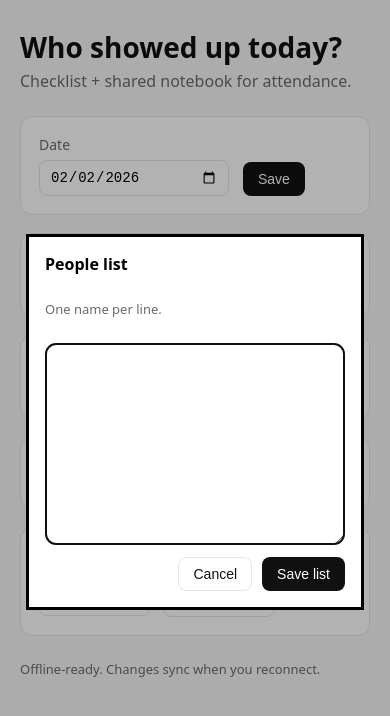
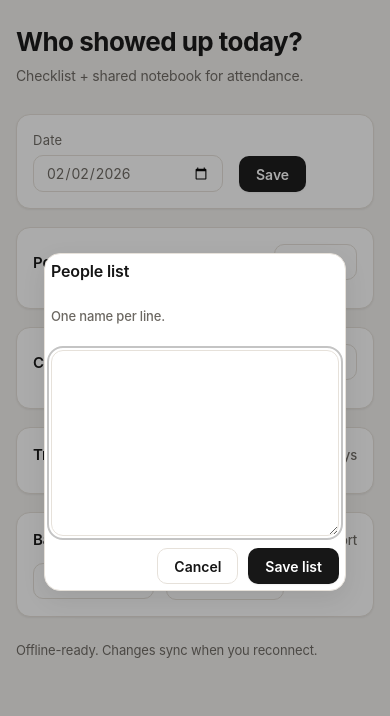
Before and after one commit to extrodash/SPS-Attendance, a website with bundled scripts: page index.html in a window 390 px wide. Both pictures are taken after a click on the button "Edit list". Built offline with nearby package versions, Linux system fonts and the light colour scheme; no server answers.

Commit message:
Redesign UI for minimalist appeal

```diff
--- /dev/null
+++ b/package.json
@@ -0,0 +1,5 @@
+{
+  "dependencies": {
+    "firebase": "^12.8.0"
+  }
+}
--- a/styles.css
+++ b/styles.css
@@ -1,97 +1,151 @@
 :root {
   color-scheme: light;
-  --bg: #f7f7f7;
+  --bg: #f3f1ee;
   --card: #ffffff;
-  --text: #111111;
-  --muted: #6b6b6b;
-  --line: #e6e6e6;
-  --accent: #111111;
+  --text: #151515;
+  --muted: #6c6862;
+  --line: #e6e1da;
+  --accent: #171717;
+  --accent-soft: #f5f3ef;
+  --chip: #f3f1ee;
+  --chip-border: #e2ddd6;
+  --focus: rgba(23, 23, 23, 0.25);
   --good: #1b7f3b;
   --bad: #b42318;
   --warn: #b07600;
+  --radius: 14px;
+  --shadow: 0 1px 2px rgba(17, 17, 17, 0.06);
+  --shadow-strong: 0 8px 24px rgba(17, 17, 17, 0.08);
+  --page-width: 920px;
 }
 
 * {
   box-sizing: border-box;
 }
 
+button,
+input,
+textarea {
+  font-family: inherit;
+  color: inherit;
+}
+
 body {
   margin: 0;
-  padding: 28px 20px 60px;
-  font-family: system-ui, -apple-system, Segoe UI, Roboto, sans-serif;
+  padding: 36px 24px 72px;
+  font-family: "Inter", "SF Pro Text", system-ui, -apple-system, Segoe UI, Roboto, sans-serif;
   background: var(--bg);
   color: var(--text);
+  line-height: 1.4;
+  letter-spacing: -0.01em;
 }
 
 .header {
-  max-width: 980px;
-  margin: 0 auto 24px;
+  max-width: var(--page-width);
+  margin: 0 auto 28px;
+  display: grid;
+  gap: 6px;
 }
 
 .title {
-  font-size: 28px;
+  font-size: 30px;
   font-weight: 650;
-  margin-bottom: 4px;
+  letter-spacing: -0.02em;
 }
 
 .subtitle {
   color: var(--muted);
+  font-size: 14px;
 }
 
 .card {
-  max-width: 980px;
+  max-width: var(--page-width);
   margin: 0 auto 18px;
-  padding: 18px;
-  border-radius: 12px;
+  padding: 20px;
+  border-radius: var(--radius);
   background: var(--card);
   border: 1px solid var(--line);
+  box-shadow: var(--shadow);
 }
 
 .toolbar {
   display: flex;
   align-items: flex-end;
-  gap: 14px;
+  gap: 16px;
   flex-wrap: wrap;
 }
 
 .field {
   display: grid;
   gap: 6px;
-  font-size: 14px;
+  font-size: 13px;
   color: var(--muted);
+  letter-spacing: 0.02em;
 }
 
 .field input {
-  padding: 8px 10px;
-  border-radius: 8px;
+  padding: 8px 12px;
+  border-radius: 10px;
   border: 1px solid var(--line);
   min-width: 190px;
   font-size: 14px;
+  background: var(--card);
+  transition: border-color 160ms ease, box-shadow 160ms ease;
 }
 
 .primary,
 .ghost {
-  border-radius: 8px;
-  padding: 8px 14px;
+  border-radius: 10px;
+  padding: 8px 16px;
   font-size: 14px;
+  font-weight: 600;
   cursor: pointer;
   border: 1px solid transparent;
   background: transparent;
+  min-height: 36px;
+  transition: transform 120ms ease, box-shadow 160ms ease, border-color 160ms ease,
+    background 160ms ease;
 }
 
 .primary {
   background: var(--accent);
   color: white;
+  box-shadow: var(--shadow);
 }
 
 .ghost {
   border-color: var(--line);
   color: var(--text);
+  background: var(--card);
 }
 
 .status-text {
   color: var(--muted);
   font-size: 13px;
+}
+
+.primary:hover {
+  box-shadow: var(--shadow-strong);
+  transform: translateY(-1px);
+}
+
+.ghost:hover {
+  background: var(--accent-soft);
+  border-color: var(--chip-border);
+}
+
+.primary:active,
+.ghost:active {
+  transform: translateY(0);
+}
+
+.primary:focus-visible,
+.ghost:focus-visible,
+input:focus-visible,
+textarea:focus-visible,
+button:focus-visible {
+  outline: 2px solid var(--focus);
+  outline-offset: 2px;
 }
 
 .section-title {
@@ -101,6 +155,7 @@ body {
   gap: 10px;
   font-weight: 600;
   margin-bottom: 12px;
+  font-size: 15px;
 }
 
 .hint {
@@ -111,17 +166,19 @@ body {
 
 .people-list {
   display: grid;
-  gap: 10px;
+  gap: 12px;
 }
 
 .person-row {
   display: grid;
-  grid-template-columns: 180px auto 1fr auto;
+  grid-template-columns: minmax(180px, 1fr) auto 1fr auto;
   gap: 12px;
   align-items: center;
-  padding: 10px 12px;
-  border-radius: 10px;
+  padding: 12px 14px;
+  border-radius: 12px;
   border: 1px solid var(--line);
+  background: var(--card);
+  box-shadow: var(--shadow);
 }
 
 .person-name {
@@ -132,18 +189,31 @@ body {
 .sub-group {
   display: flex;
   gap: 6px;
+  background: var(--chip);
+  border: 1px solid var(--chip-border);
+  padding: 4px;
+  border-radius: 10px;
 }
 
 .status-btn,
 .sub-btn,
 .clear-btn {
-  min-width: 36px;
+  min-width: 34px;
   padding: 6px 10px;
   border-radius: 8px;
   border: 1px solid var(--line);
   background: white;
   cursor: pointer;
   font-size: 14px;
+  transition: border-color 160ms ease, background 160ms ease, color 160ms ease,
+    transform 120ms ease;
+}
+
+.status-btn:not(.active):hover,
+.sub-btn:not(.active):hover,
+.clear-btn:hover {
+  background: var(--accent-soft);
+  border-color: var(--chip-border);
 }
 
 .status-btn.active.here,
@@ -167,9 +237,11 @@ body {
 .note-input {
   width: 100%;
   border: 1px solid var(--line);
-  border-radius: 8px;
-  padding: 8px 10px;
+  border-radius: 10px;
+  padding: 8px 12px;
   font-size: 13px;
+  background: var(--card);
+  transition: border-color 160ms ease, box-shadow 160ms ease;
 }
 
 .calendar-controls {
@@ -191,12 +263,14 @@ body {
 .calendar-cell {
   height: 70px;
   border: 1px solid var(--line);
-  border-radius: 8px;
+  border-radius: 10px;
   padding: 6px;
   font-size: 12px;
   display: flex;
   flex-direction: column;
   justify-content: space-between;
+  background: var(--card);
+  box-shadow: var(--shadow);
 }
 
 .calendar-cell .day-num {
@@ -210,24 +284,28 @@ body {
 
 .calendar-cell.busy {
   background: rgba(27, 127, 59, 0.1);
+  border-color: rgba(27, 127, 59, 0.25);
 }
 
 .calendar-cell.slow {
   background: rgba(180, 35, 24, 0.1);
+  border-color: rgba(180, 35, 24, 0.25);
 }
 
 .trends-list {
   display: grid;
-  gap: 10px;
+  gap: 12px;
 }
 
 .trend-row {
   display: flex;
   justify-content: space-between;
   gap: 12px;
-  padding: 10px 12px;
-  border-radius: 10px;
+  padding: 12px 14px;
+  border-radius: 12px;
   border: 1px solid var(--line);
+  background: var(--card);
+  box-shadow: var(--shadow);
 }
 
 .trend-row .name {
@@ -243,10 +321,18 @@ body {
 
 .file-label {
   border: 1px solid var(--line);
-  padding: 8px 14px;
-  border-radius: 8px;
+  padding: 8px 16px;
+  border-radius: 10px;
   cursor: pointer;
   font-size: 14px;
+  background: var(--card);
+  font-weight: 600;
+  transition: background 160ms ease, border-color 160ms ease;
+}
+
+.file-label:hover {
+  background: var(--accent-soft);
+  border-color: var(--chip-border);
 }
 
 .file-label input {
@@ -255,16 +341,27 @@ body {
 
 .notice {
   border-left: 4px solid var(--warn);
+  background: #fff7e6;
 }
 
 .people-dialog::backdrop {
-  background: rgba(0, 0, 0, 0.3);
+  background: rgba(17, 17, 17, 0.35);
+}
+
+.people-dialog {
+  border: 1px solid var(--line);
+  border-radius: 16px;
+  padding: 0;
+  box-shadow: var(--shadow-strong);
+  background: var(--card);
+  color: var(--text);
 }
 
 .dialog-body {
   display: grid;
   gap: 12px;
   min-width: 300px;
+  padding: 6px;
 }
 
 .dialog-title {
@@ -274,9 +371,10 @@ body {
 
 .dialog-body textarea {
   border: 1px solid var(--line);
-  border-radius: 10px;
-  padding: 10px;
+  border-radius: 12px;
+  padding: 12px;
   font-family: inherit;
+  background: var(--card);
 }
 
 .dialog-actions {
@@ -286,7 +384,7 @@ body {
 }
 
 .footer {
-  max-width: 980px;
+  max-width: var(--page-width);
   margin: 24px auto 0;
   color: var(--muted);
   font-size: 13px;
@@ -297,3 +395,17 @@ body {
     grid-template-columns: 1fr;
   }
 }
+
+@media (max-width: 640px) {
+  body {
+    padding: 24px 16px 56px;
+  }
+
+  .card {
+    padding: 16px;
+  }
+
+  .title {
+    font-size: 26px;
+  }
+}
```
Also changed, not shown: 1 other file.
